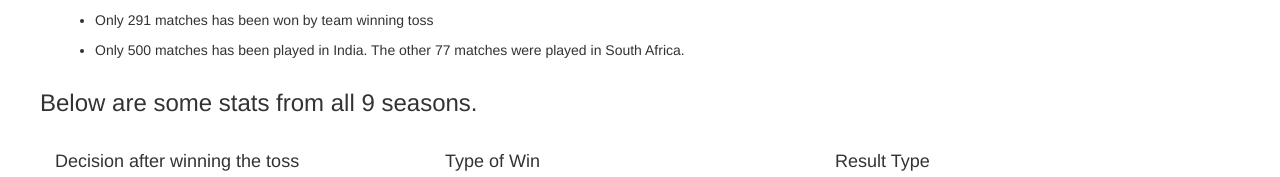
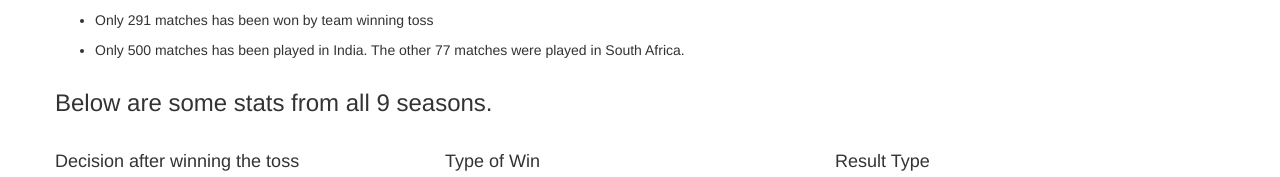
Before and after one commit to amanshu-kataria/ipl-buddy, a React (Create React App) app: page / in a window 1280 px wide. Shown: the part 166-343 px from the top of the page. Built offline with nearby package versions, Linux system fonts and the light colour scheme.

Commit message:
Fixed styling issues

```diff
--- a/src/matchesData.js
+++ b/src/matchesData.js
@@ -205,7 +205,12 @@ class MatchesData extends Component {
               </ul>
             </Col>
           </Row>
-          <Row>
+          <Row
+            style={{
+              marginLeft: 0,
+              marginRight: 0
+            }}
+          >
             <Col>
               <h3>Below are some stats from all 9 seasons.</h3>
             </Col>
```
